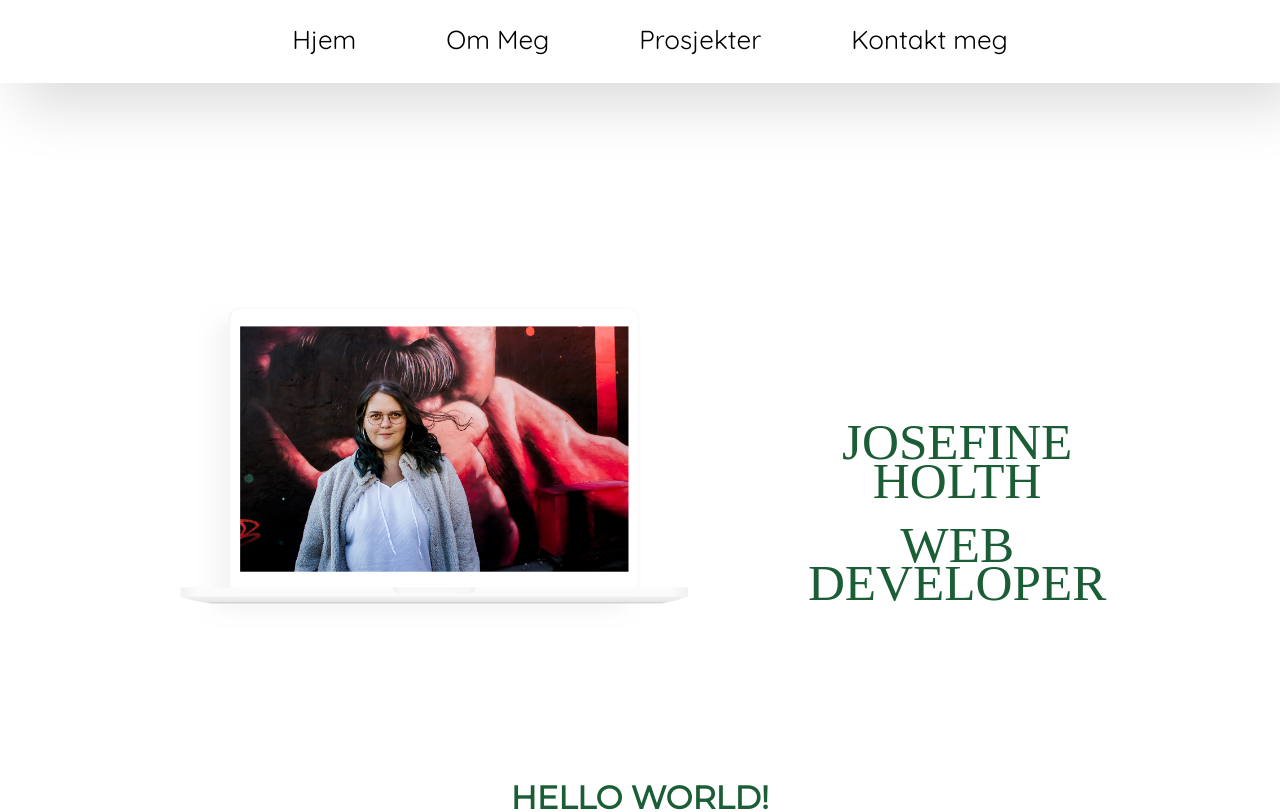
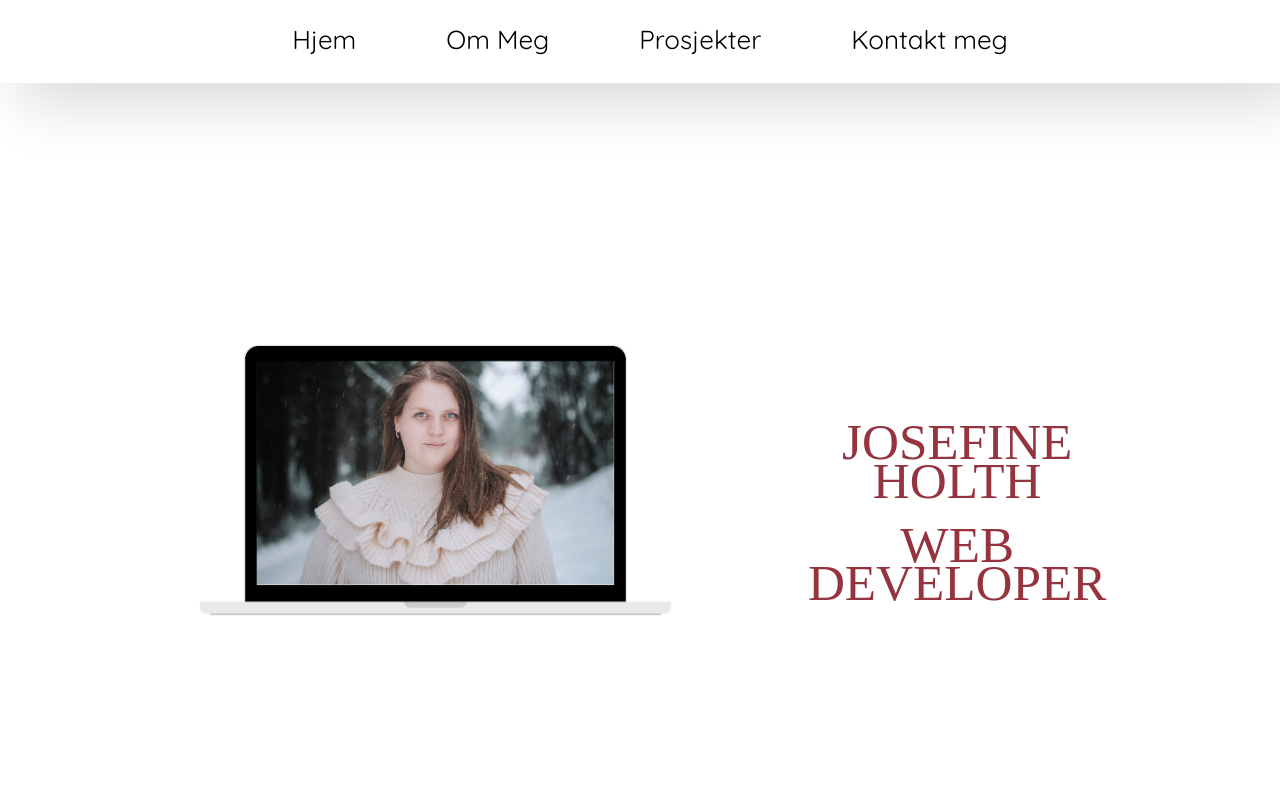
Before and after one commit to JosefineFH/JosefineMagnussenWebPage, a Vue app: page / in a window 1280 px wide. Shown: the top 812 px of the page. Built offline with nearby package versions, Linux system fonts and the light colour scheme; a web font is replaced by a local one.

Commit message:
add imgas in the html and some new css

```diff
--- a/src/components/Main.vue
+++ b/src/components/Main.vue
@@ -5,7 +5,16 @@
         <div></div>
         <div class="content">
           <div>
-            <img src="../assets/images/JosefineHolth.png" alt="" srcset="" />
+            <img class="laptop_img"
+              src="../assets/images/header_img.png"
+              alt="Josefine Fevang Holth"
+              srcset=""
+            />
+                        <img class="img_mobile"
+              src="../assets/images/header_img_mobile.png"
+              alt="Josefine Fevang Holth"
+              srcset=""
+            />
           </div>
           <div class="text">
             <h1>Josefine Holth</h1>
@@ -18,13 +27,18 @@
       <div class="sections">
         <h1>Hello World!</h1>
         <p>
-          Jeg heter Josefine. Jeg er nettutvikler. Jeg bruker fritiden min på personlige prosjekter og lærer mer om PHP, Javascript, HTML og CSS.
+          Jeg heter Josefine. Jeg er nettutvikler. Jeg bruker fritiden min på
+          personlige prosjekter og lærer mer om PHP, Javascript, HTML og CSS.
         </p>
         <p>
-          Jeg  liker også holde på med fotografering, tilbringe tid ut i naturen og selvfølgelig gaming.
+          Jeg liker også holde på med fotografering, tilbringe tid ut i naturen
+          og selvfølgelig gaming.
         </p>
         <p>
-          Hvis du har en idé om et nettsted eller ditt nåværende nettsted trenger en oppgradering så ta gjerne kontakt med meg så kan vi se hva vi kan få til. Eller hvis du vil snakke med meg om en jobb muligheter, kontakt meg gjerne.
+          Hvis du har en idé om et nettsted eller ditt nåværende nettsted
+          trenger en oppgradering så ta gjerne kontakt med meg så kan vi se hva
+          vi kan få til. Eller hvis du vil snakke med meg om en jobb muligheter,
+          kontakt meg gjerne.
         </p>
         <div class="center">
           <button @click="aboutMe()">Les Mere</button>
@@ -41,7 +55,7 @@
           <li>Javascript</li>
           <li>HTML</li>
           <li>CSS</li>
-          <li>Git </li>
+          <li>Git</li>
         </ul>
       </div>
     </section>
@@ -53,27 +67,27 @@
           <h3>Project 1</h3>
           <p>
             Lorem ipsum dolor sit, amet consectetur adipisicing elit. Ut saepe
-              dolor laboriosam cum, placeat voluptatum fugiat itaque non
-              expedita ipsa ducimus dicta! Doloremque repellat delectus odio
-              ullam quidem perspiciatis sunt.
+            dolor laboriosam cum, placeat voluptatum fugiat itaque non expedita
+            ipsa ducimus dicta! Doloremque repellat delectus odio ullam quidem
+            perspiciatis sunt.
           </p>
         </div>
         <div>
           <h3>Project 2</h3>
           <p>
             Lorem ipsum dolor sit, amet consectetur adipisicing elit. Ut saepe
-              dolor laboriosam cum, placeat voluptatum fugiat itaque non
-              expedita ipsa ducimus dicta! Doloremque repellat delectus odio
-              ullam quidem perspiciatis sunt.
+            dolor laboriosam cum, placeat voluptatum fugiat itaque non expedita
+            ipsa ducimus dicta! Doloremque repellat delectus odio ullam quidem
+            perspiciatis sunt.
           </p>
         </div>
         <div>
           <h3>Project 3</h3>
           <p>
             Lorem ipsum dolor sit, amet consectetur adipisicing elit. Ut saepe
-              dolor laboriosam cum, placeat voluptatum fugiat itaque non
-              expedita ipsa ducimus dicta! Doloremque repellat delectus odio
-              ullam quidem perspiciatis sunt.
+            dolor laboriosam cum, placeat voluptatum fugiat itaque non expedita
+            ipsa ducimus dicta! Doloremque repellat delectus odio ullam quidem
+            perspiciatis sunt.
           </p>
         </div>
       </div>
@@ -109,23 +123,21 @@ export default {
 }
 </script>
 <style scoped>
-
 img {
   display: block;
   margin-left: auto;
   margin-right: auto;
-  width: 80%;
+  width: 100%;
 }
 
 h1 {
   font-size: 1.5rem;
   font-family: "Montserrat", sans-serif;
-  color: #1B5E36;
+  color: #95343f;
   text-transform: uppercase;
   text-align: center;
 }
 .container {
-
   padding-top: 15%;
   display: grid;
 }
@@ -152,20 +164,20 @@ h1 {
   margin: 5px;
   text-align: center;
   font-weight: lighter;
-  color: #1B5E36;
+  color: #95343f;
 }
 
 .sections {
   margin: 25% 10%;
   font-size: 1rem;
 }
-.section > h1{
+.section > h1 {
   text-align: center;
   margin: 4rem 0 4rem 0;
   font-weight: lighter;
 
   font-size: 3rem;
-  font-family: 'Nixie One', cursive;
+  font-family: "Nixie One", cursive;
 }
 
 .sectionsWithColor {
@@ -187,9 +199,9 @@ a {
 }
 
 .center > button:hover,
-a:hover{
+a:hover {
   font-weight: bold;
-  color: #1B5E36;
+  color: #95343f;
 }
 
 .center {
@@ -197,6 +209,9 @@ a:hover{
   justify-content: center;
   align-items: center;
   padding: 30px 0px 30px 0px;
+}
+.laptop_img{
+  display: none;
 }
 
 @media only screen and (max-width: 800px) {
@@ -217,31 +232,37 @@ a:hover{
     color: #7b6950;
   }
 }
-@media only screen and (min-width: 400px) {
-  img{
-    width: 90%;
+@media only screen and (min-width: 500px) {
+  img {
+    width: 100%;
   }
-  .sectionsWithColor ul{
+  .sectionsWithColor ul {
     display: grid;
     grid-template-columns: 50% 50%;
     column-gap: 10px;
   }
-    .text > h1{
+  .text > h1 {
     padding: 5% 0 0 0;
     font-size: 10vw;
     line-height: 5vw;
   }
 
-  .sections{
+  .sections {
     margin: 20% 10%;
+  }
+  .img_mobile{
+    display: none;
+  }
+  .laptop_img{
+  display: inline;
 }
 }
 @media only screen and (min-width: 800px) {
-  h1{
+  h1 {
     font-size: 2rem;
   }
-  p{
-    font-size: 1.2rem
+  p {
+    font-size: 1.2rem;
   }
   .container {
     margin-bottom: 150px;
@@ -268,7 +289,7 @@ a:hover{
   .aboutMe {
     margin: 15% 13%;
   }
-  .skillContainer ul{
+  .skillContainer ul {
     display: grid;
     grid-template-columns: 33% 33% 33%;
     column-gap: 10px;
@@ -289,7 +310,7 @@ a:hover{
   }
   .grid-text {
     grid-area: content;
-    color: #1B5E36;
+    color: #95343f;
     height: 300px;
     margin-bottom: 200px;
     padding-left: 60px;
@@ -306,7 +327,7 @@ a:hover{
     padding: 0;
   }
   .vl {
-    border-left: 2px solid #1B5E36;
+    border-left: 2px solid #95343f;
     height: 300px;
     grid-template-columns: 1fr 1fr 1fr;
   }
@@ -320,5 +341,11 @@ a:hover{
     font-size: 18px;
     color: darkslategray;
   }
+  .img_mobile{
+    display: none;
+  }
+  .laptop_img{
+  display: inline;
+}
 }
 </style>
```
Lines whose indentation alone changed are shown as unchanged.
